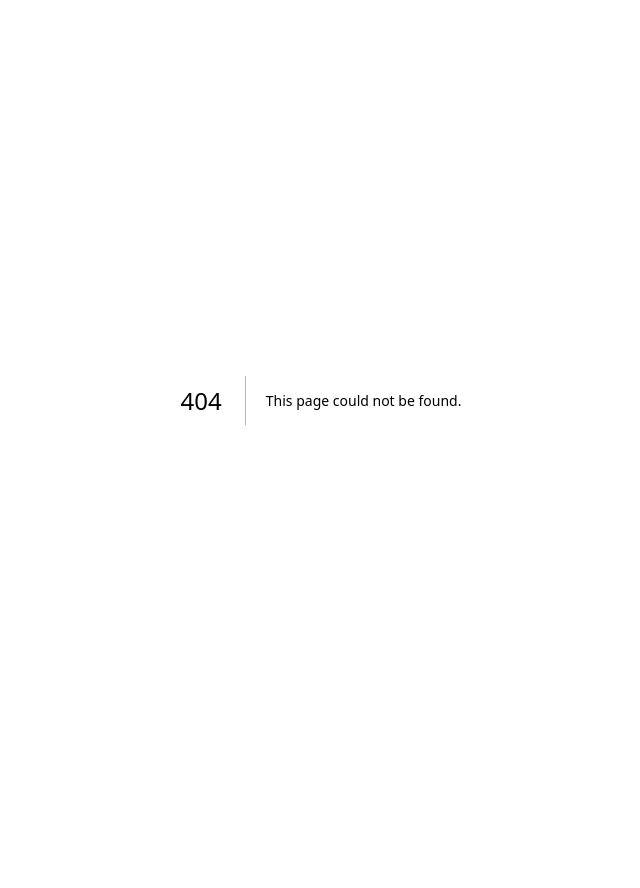
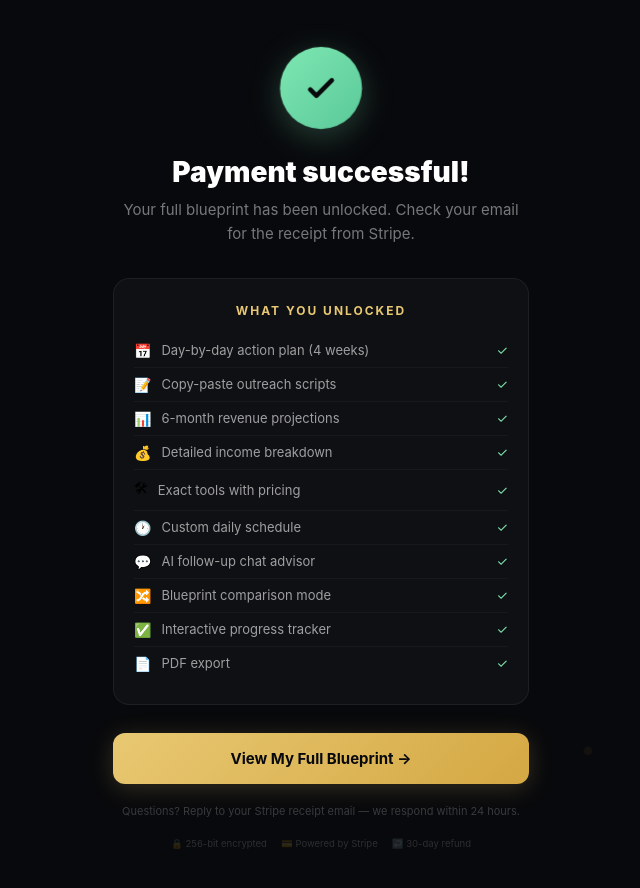
Before and after one commit to karlsennek-arch/blueprint-ai, a Next.js app: page /success in a window 1280 px wide. Before the commit this address had no page. Shown: the top 888 px of the page, without its empty margins (319-959 px from the left). Before the commit the page ends 800 px from the top, so only its background shows below. Built offline with nearby package versions, Linux system fonts and the light colour scheme.

Commit message:
Add success page and rebrand

```diff
--- /dev/null
+++ b/app/success/page.js
@@ -0,0 +1,195 @@
+"use client";
+import { useEffect, useState } from "react";
+
+const Gold = "#E8C872";
+const Green = "#7EE8B2";
+const Bg = "#08090C";
+const W = (a) => `rgba(255,255,255,${a})`;
+
+export default function SuccessPage() {
+  const [show, setShow] = useState(false);
+  const [confetti, setConfetti] = useState([]);
+
+  useEffect(() => {
+    setTimeout(() => setShow(true), 100);
+    const pieces = Array.from({ length: 40 }, (_, i) => ({
+      id: i,
+      x: Math.random() * 100,
+      delay: Math.random() * 2,
+      duration: 2 + Math.random() * 2,
+      color: [Gold, Green, "#fff", "#E8C872", "#7EE8B2", "#D4A843"][Math.floor(Math.random() * 6)],
+      size: 4 + Math.random() * 6,
+    }));
+    setConfetti(pieces);
+  }, []);
+
+  return (
+    <div style={{
+      minHeight: "100vh",
+      background: Bg,
+      display: "flex",
+      alignItems: "center",
+      justifyContent: "center",
+      fontFamily: "'Inter','SF Pro Display',-apple-system,sans-serif",
+      position: "relative",
+      overflow: "hidden",
+    }}>
+      <style>{`
+        @keyframes fall {
+          0% { transform: translateY(-20px) rotate(0deg); opacity: 1; }
+          100% { transform: translateY(100vh) rotate(720deg); opacity: 0; }
+        }
+        @keyframes fadeUp {
+          from { opacity: 0; transform: translateY(30px); }
+          to { opacity: 1; transform: translateY(0); }
+        }
+        @keyframes pulse {
+          0%, 100% { transform: scale(1); }
+          50% { transform: scale(1.05); }
+        }
+        @keyframes checkDraw {
+          from { stroke-dashoffset: 40; }
+          to { stroke-dashoffset: 0; }
+        }
+      `}</style>
+
+      {confetti.map((p) => (
+        <div key={p.id} style={{
+          position: "absolute",
+          top: -10,
+          left: `${p.x}%`,
+          width: p.size,
+          height: p.size,
+          borderRadius: p.id % 3 === 0 ? "50%" : "1px",
+          background: p.color,
+          animation: `fall ${p.duration}s ${p.delay}s ease-in forwards`,
+          opacity: 0,
+        }} />
+      ))}
+
+      <div style={{
+        textAlign: "center",
+        padding: "48px 32px",
+        maxWidth: 480,
+        opacity: show ? 1 : 0,
+        transform: show ? "translateY(0)" : "translateY(30px)",
+        transition: "all 0.8s cubic-bezier(.4,0,.2,1)",
+      }}>
+        <div style={{
+          width: 80,
+          height: 80,
+          borderRadius: "50%",
+          background: `linear-gradient(135deg, ${Green}, #5BC99A)`,
+          display: "flex",
+          alignItems: "center",
+          justifyContent: "center",
+          margin: "0 auto 28px",
+          boxShadow: `0 8px 32px rgba(126,232,178,.25)`,
+          animation: "pulse 2s ease-in-out infinite",
+        }}>
+          <svg width="36" height="36" viewBox="0 0 24 24" fill="none">
+            <path
+              d="M5 13l4 4L19 7"
+              stroke={Bg}
+              strokeWidth="3"
+              strokeLinecap="round"
+              strokeLinejoin="round"
+              style={{
+                strokeDasharray: 40,
+                strokeDashoffset: 0,
+                animation: "checkDraw 0.6s 0.3s ease-out backwards",
+              }}
+            />
+          </svg>
+        </div>
+
+        <h1 style={{
+          fontSize: 28,
+          fontWeight: 900,
+          color: "#fff",
+          marginBottom: 8,
+          lineHeight: 1.2,
+        }}>
+          Payment successful!
+        </h1>
+
+        <p style={{
+          fontSize: 15,
+          color: W(.45),
+          marginBottom: 32,
+          lineHeight: 1.6,
+        }}>
+          Your full blueprint has been unlocked. Check your email for the receipt from Stripe.
+        </p>
+
+        <div style={{
+          background: W(.03),
+          border: `1px solid ${W(.06)}`,
+          borderRadius: 16,
+          padding: "24px 20px",
+          marginBottom: 28,
+        }}>
+          <div style={{ fontSize: 12, color: Gold, fontWeight: 700, letterSpacing: 2, textTransform: "uppercase", marginBottom: 16 }}>
+            What you unlocked
+          </div>
+          {[
+            ["📅", "Day-by-day action plan (4 weeks)"],
+            ["📝", "Copy-paste outreach scripts"],
+            ["📊", "6-month revenue projections"],
+            ["💰", "Detailed income breakdown"],
+            ["🛠", "Exact tools with pricing"],
+            ["🕐", "Custom daily schedule"],
+            ["💬", "AI follow-up chat advisor"],
+            ["🔀", "Blueprint comparison mode"],
+            ["✅", "Interactive progress tracker"],
+            ["📄", "PDF export"],
+          ].map(([icon, text], i) => (
+            <div key={i} style={{
+              display: "flex",
+              alignItems: "center",
+              gap: 10,
+              padding: "8px 0",
+              borderBottom: i < 9 ? `1px solid ${W(.04)}` : "none",
+              animation: `fadeUp 0.5s ${0.5 + i * 0.08}s both`,
+            }}>
+              <span style={{ fontSize: 14 }}>{icon}</span>
+              <span style={{ fontSize: 13, color: W(.6) }}>{text}</span>
+              <span style={{ marginLeft: "auto", color: Green, fontSize: 13 }}>✓</span>
+            </div>
+          ))}
+        </div>
+
+        <a href="/" style={{
+          display: "inline-block",
+          width: "100%",
+          padding: 16,
+          borderRadius: 12,
+          background: `linear-gradient(135deg, ${Gold}, #D4A843)`,
+          color: Bg,
+          fontSize: 15,
+          fontWeight: 700,
+          textDecoration: "none",
+          boxShadow: `0 4px 24px rgba(232,200,114,.2)`,
+          marginBottom: 12,
+        }}>
+          View My Full Blueprint →
+        </a>
+
+        <p style={{ fontSize: 11, color: W(.2), marginTop: 8 }}>
+          Questions? Reply to your Stripe receipt email — we respond within 24 hours.
+        </p>
+
+        <div style={{
+          display: "flex",
+          justifyContent: "center",
+          gap: 14,
+          marginTop: 20,
+        }}>
+          {["🔒 256-bit encrypted", "💳 Powered by Stripe", "↩️ 30-day refund"].map((t, i) => (
+            <span key={i} style={{ fontSize: 9.5, color: W(.15) }}>{t}</span>
+          ))}
+        </div>
+      </div>
+    </div>
+  );
+}
```
